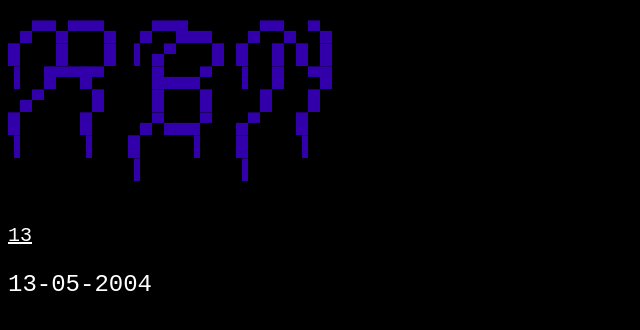
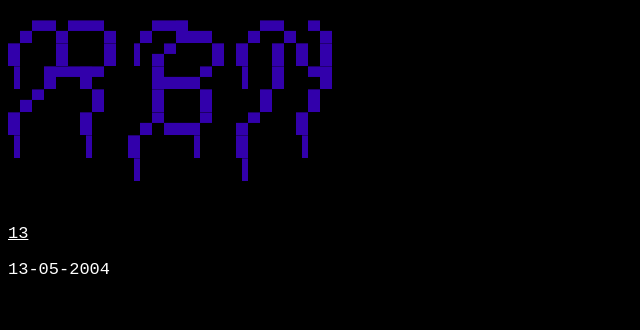
Before and after one commit to RBN13ES/RBN, a plain HTML site: page index.html in a window 1280 px wide. Shown: the whole page, without its empty margins (0-640 px from the left). Drawn offline with Linux system fonts and the light colour scheme.

Commit message:
Update index.html

```diff
--- a/index.html
+++ b/index.html
@@ -10,10 +10,10 @@
     }
     a {
       color: white; /* Cambia el color del enlace para que sea visible en fondo negro */
-      font-size: 20px; /* Ajusta el tamaño de fuente para los enlaces */
+      font-size: 17px; /* Ajusta el tamaño de fuente para los enlaces */
     }
     p {
-      font-size: 24px; /* Ajusta el tamaño de fuente para el texto en el elemento <p> */
+      font-size: 17px; /* Ajusta el tamaño de fuente para el texto en el elemento <p> */
     }
 
     @keyframes rainbow {
```
